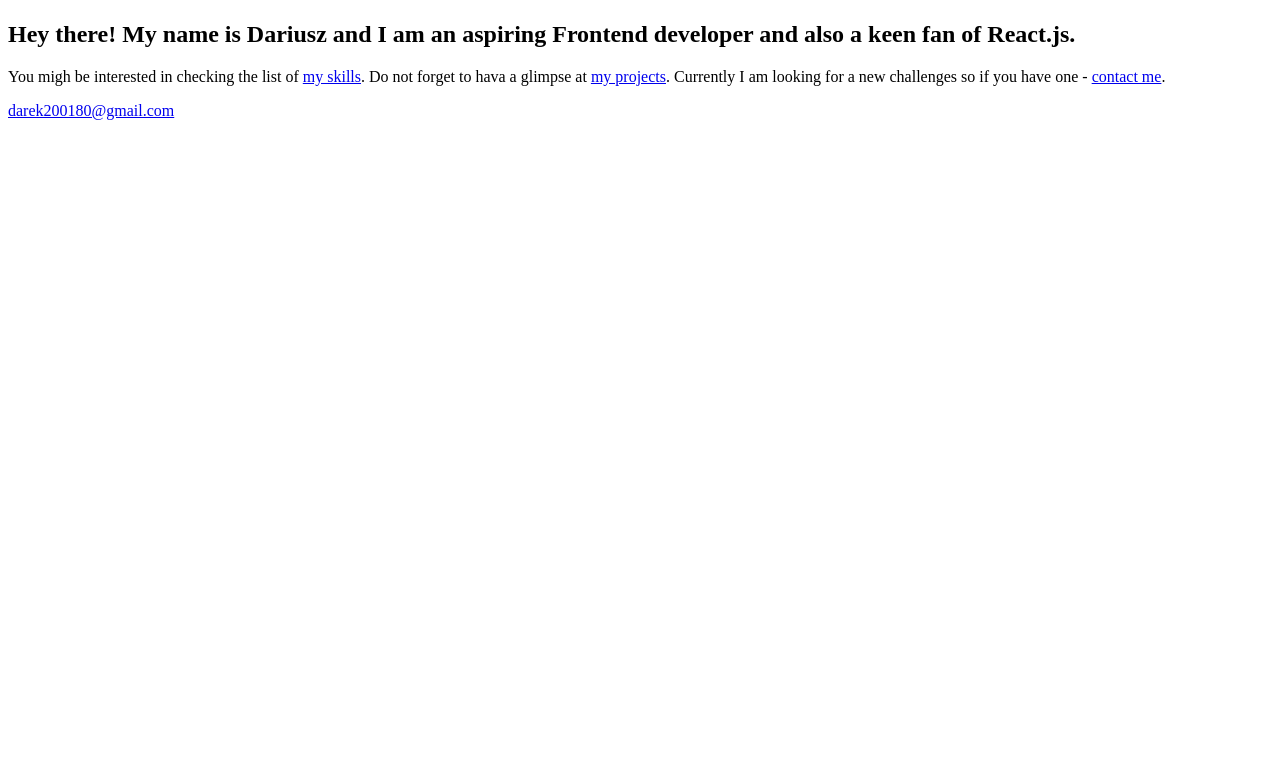
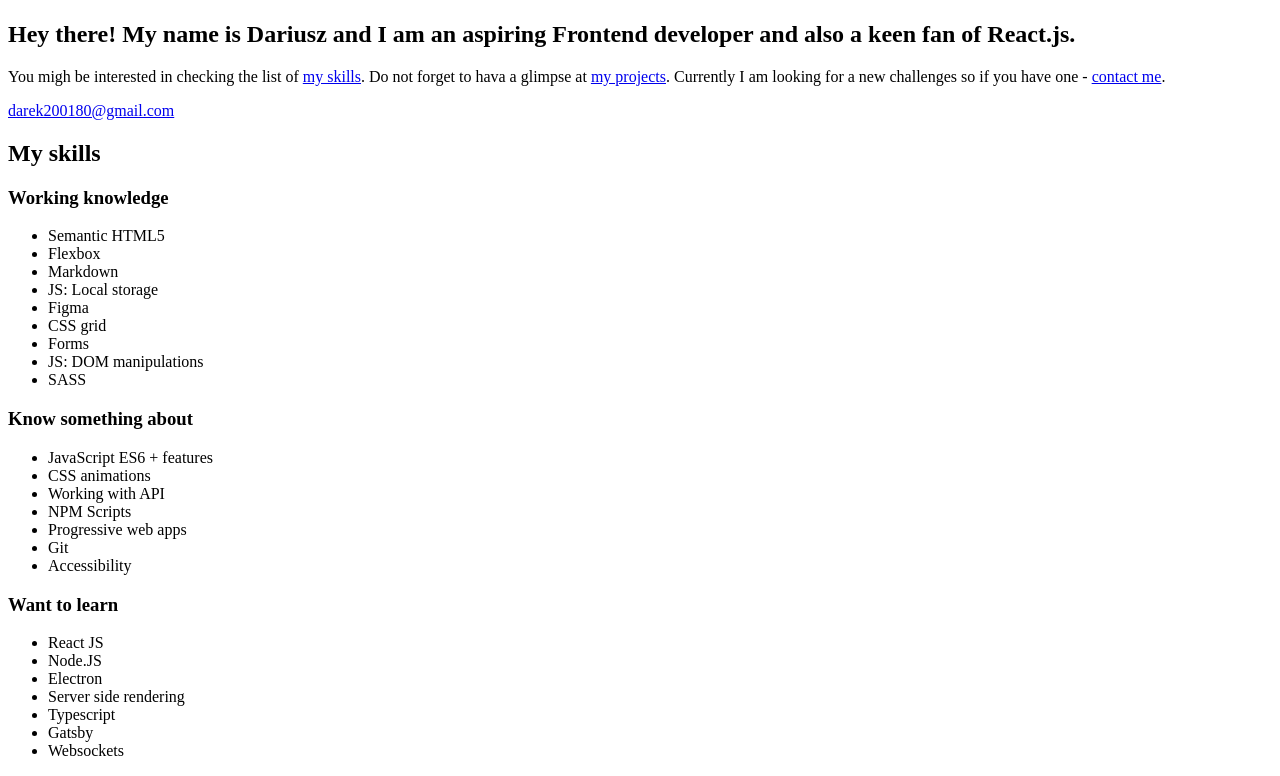
Before and after one commit to DariuszOkonski/wtf-portfolio, a website: page index.html in a window 1280 px wide. Shown: the part 411-1187 px from the top of the page. Before the commit the page ends 800 px from the top, so only its background shows below. Drawn offline with Linux system fonts and the light colour scheme.

Commit message:
add section skills

```diff
--- a/index.html
+++ b/index.html
@@ -16,11 +16,60 @@
         Hey there! My name is Dariusz and I am an aspiring Frontend developer and also a keen fan of React.js.
       </h1>
       <p class="hero__description">
-        You migh be interested in checking the list of <a href="#" class="hero__link">my skills</a>. Do not forget to
+        You migh be interested in checking the list of <a href="#my-skills" class="hero__link">my skills</a>. Do not
+        forget to
         hava a glimpse at <a href="#" class="hero__link">my projects</a>. Currently I am looking for a new challenges so
         if you have one - <a href="#" class="hero__link">contact me</a>.
       </p>
       <a href="mailto:darek200180@gmail.com" class="hero__mail">darek200180@gmail.com</a>
+    </section>
+
+    <section id="my-skills" class="skills">
+      <h2 class="skills__title">
+        My skills
+      </h2>
+
+      <section class="skills-list">
+        <h3 class="skills-list__title">Working knowledge</h3>
+        <ul class="skills-list__list">
+          <li class="skills-list__item">Semantic HTML5</li>
+          <li class="skills-list__item">Flexbox</li>
+          <li class="skills-list__item">Markdown</li>
+          <li class="skills-list__item">JS: Local storage</li>
+          <li class="skills-list__item">Figma</li>
+          <li class="skills-list__item">CSS grid</li>
+          <li class="skills-list__item">Forms</li>
+          <li class="skills-list__item">JS: DOM manipulations</li>
+          <li class="skills-list__item">SASS</li>
+        </ul>
+      </section>
+
+      <section class="skills-list">
+        <h3 class="skills-list__title">Know something about</h3>
+        <ul class="skills-list__list">
+          <li class="skills-list__item">JavaScript ES6 + features</li>
+          <li class="skills-list__item">CSS animations</li>
+          <li class="skills-list__item">Working with API</li>
+          <li class="skills-list__item">NPM Scripts</li>
+          <li class="skills-list__item">Progressive web apps</li>
+          <li class="skills-list__item">Git</li>
+          <li class="skills-list__item">Accessibility</li>
+        </ul>
+      </section>
+
+      <section class="skills-list">
+        <h3 class="skills-list__title">Want to learn</h3>
+        <ul class="skills-list__list">
+          <li class="skills-list__item">React JS</li>
+          <li class="skills-list__item">Node.JS</li>
+          <li class="skills-list__item">Electron</li>
+          <li class="skills-list__item">Server side rendering</li>
+          <li class="skills-list__item">Typescript</li>
+          <li class="skills-list__item">Gatsby</li>
+          <li class="skills-list__item">Websockets</li>
+        </ul>
+      </section>
+
     </section>
   </main>
 
```
